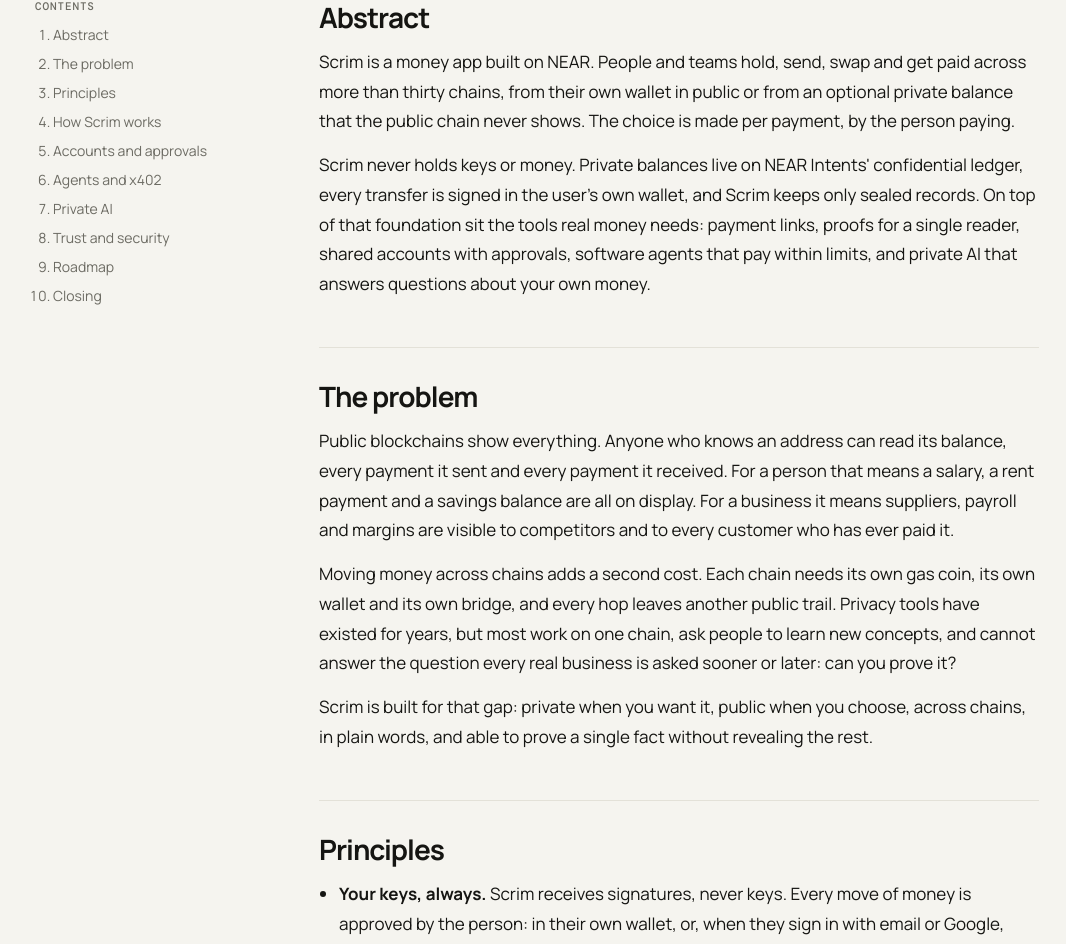
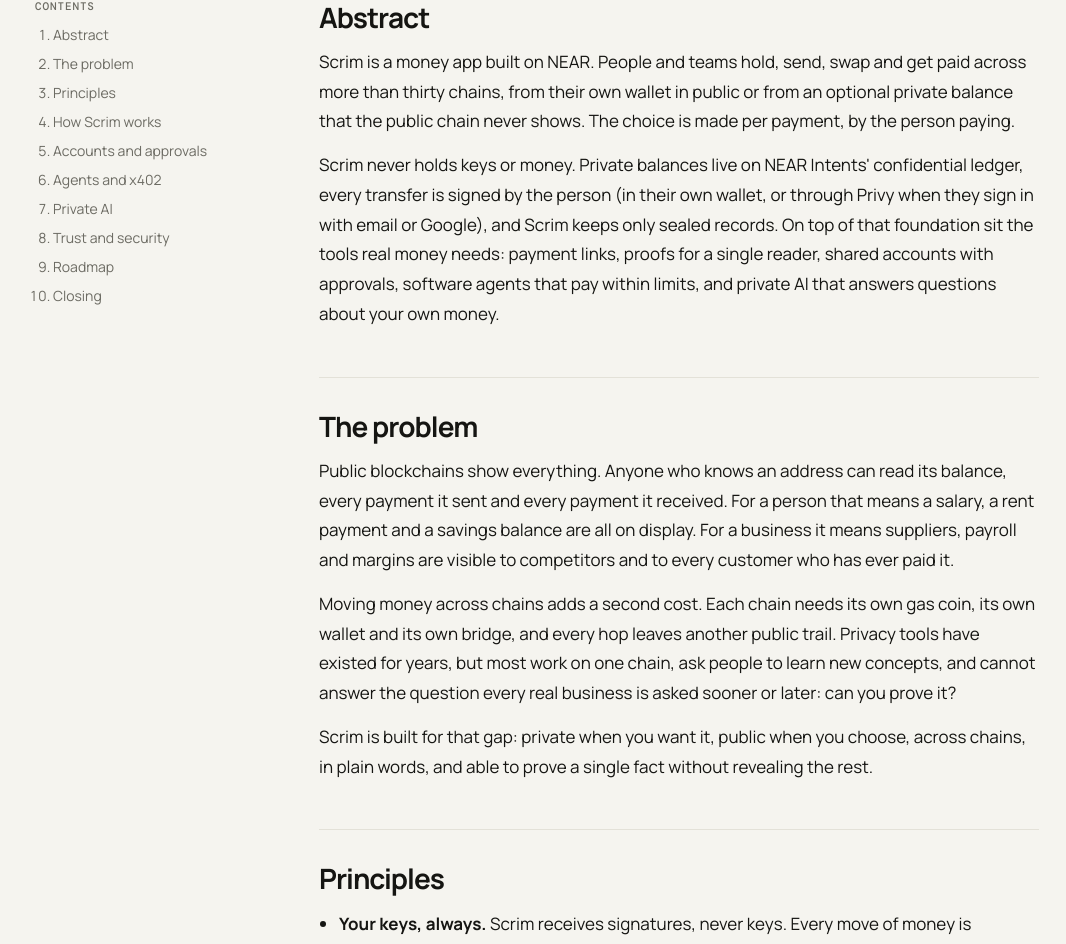
Before and after one commit to Datwebguy/scrim, a Next.js app: page /whitepaper in a window 1280 px wide. Shown: the part 439-1383 px from the top of the page, without its empty margins (45-1111 px from the left). Built offline with nearby package versions, Linux system fonts and the light colour scheme; no server answers.

Commit message:
Whitepaper: new PDF, with the email and Google sign in wording
- The whitepaper page now matches docs/WHITEPAPER.md: transfers are signed by the person, in their own wallet or through Privy, which signs only when they ask.
- public/scrim-whitepaper.pdf is printed again from that page.

```diff
--- a/src/components/WhitepaperPage.tsx
+++ b/src/components/WhitepaperPage.tsx
@@ -42,8 +42,8 @@ export function WhitepaperPage() {
               person paying.
             </p>
             <p>
-              Scrim never holds keys or money. Private balances live on NEAR Intents&apos; confidential ledger, every transfer is signed in the
-              user&apos;s own wallet, and Scrim keeps only sealed records. On top of that foundation sit the tools real money needs: payment
+              Scrim never holds keys or money. Private balances live on NEAR Intents&apos; confidential ledger, every transfer is signed by the
+              person (in their own wallet, or through Privy when they sign in with email or Google), and Scrim keeps only sealed records. On top of that foundation sit the tools real money needs: payment
               links, proofs for a single reader, shared accounts with approvals, software agents that pay within limits, and private AI that
               answers questions about your own money.
             </p>
@@ -70,7 +70,7 @@ export function WhitepaperPage() {
           <section id="principles">
             <h2>Principles</h2>
             <ul>
-              <li><b>Your keys, always.</b> Scrim receives signatures, never keys. Every move of money is approved by the person: in their own wallet, or, when they sign in with email or Google, through Privy, which keeps that key.</li>
+              <li><b>Your keys, always.</b> Scrim receives signatures, never keys. Every move of money is approved by the person: in their own wallet, or, when they sign in with email or Google, through Privy, which keeps that key and signs only when they ask.</li>
               <li><b>Privacy by choice.</b> Public and private are both first class. Each payment says which it is before anyone signs.</li>
               <li><b>Show only what is needed.</b> Proofs state one fact, name one reader and expire.</li>
               <li><b>Built on NEAR&apos;s own rails.</b> The ledger, the swaps and the bridge are NEAR Intents. Scrim adds the product, not another pool or bridge.</li>
```
Also changed, not shown: 1 other file (tests, documents, lock files or other folders).
